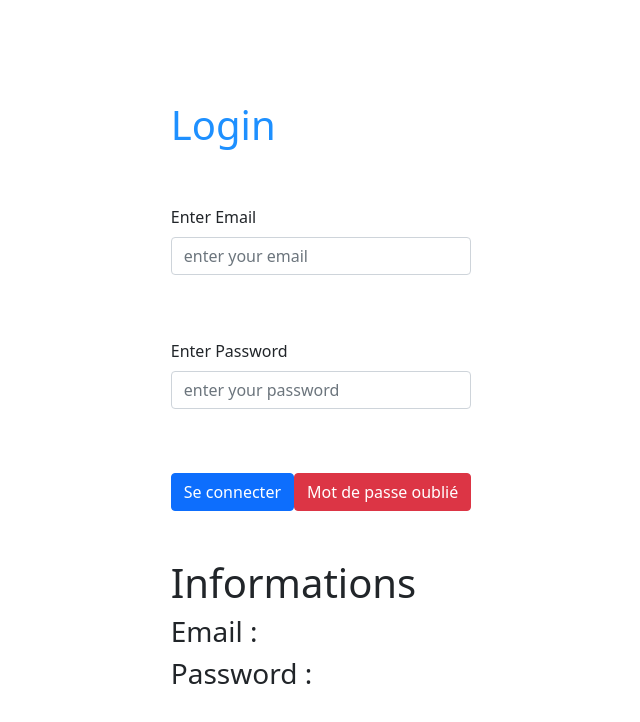
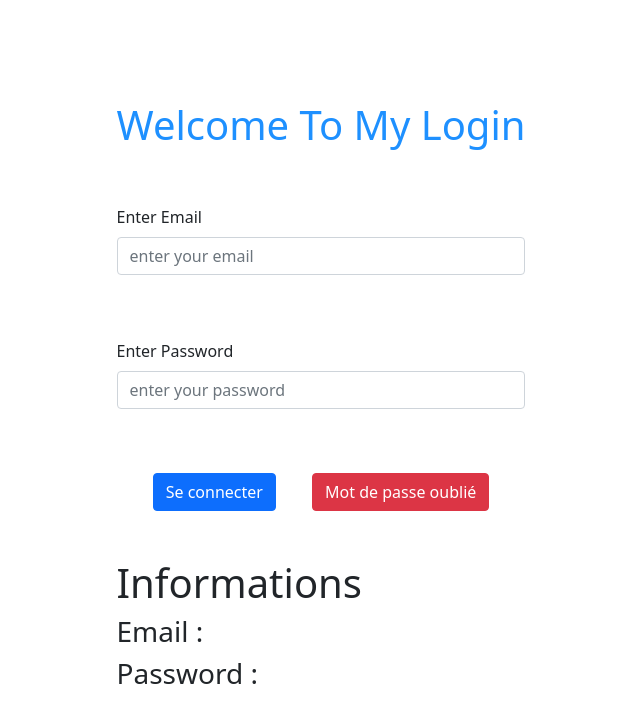
Before and after one commit to otmaneeee/otmaneReact, a React (Create React App) app: page / in a window 1280 px wide. Shown: the top 722 px of the page, without its empty margins (319-959 px from the left). Built offline with nearby package versions, Linux system fonts and the light colour scheme.

Commit message:
recup des info

```diff
--- a/src/containers/Login/Login.jsx
+++ b/src/containers/Login/Login.jsx
@@ -14,7 +14,7 @@
   const handleChange = (e) => {
     switch (e.target.name) {
       case textInputProps.name.email:
-        setEmail(e.target.value);
+         setEmail(e.target.value);
         break;
       case textInputProps.name.password:
         setPassword(e.target.value);
@@ -26,7 +26,7 @@
 
   return (
     <div>
-      <h1 id="title">Login</h1>
+      <h1 id="title">Welcome To My Login</h1>
       <br></br>
       <br></br>
       <CustomInput
```
